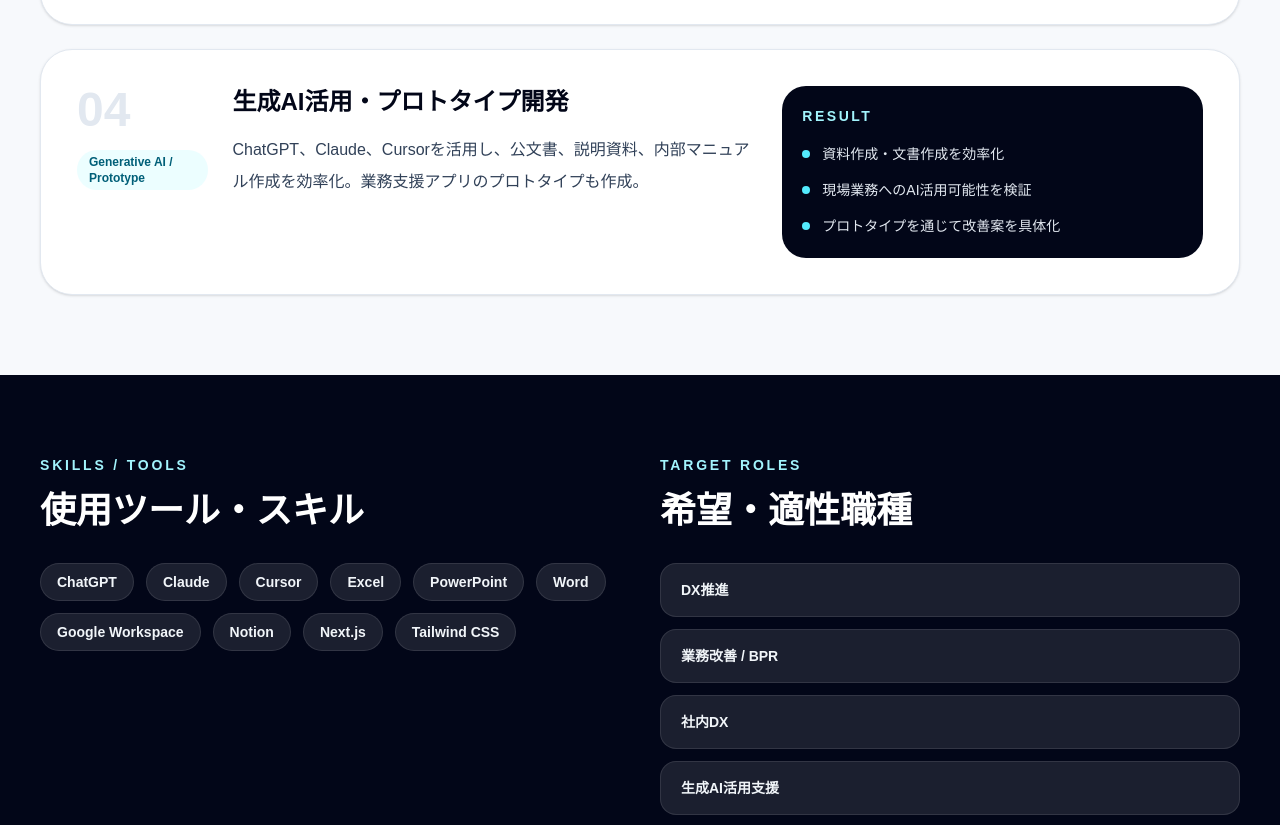
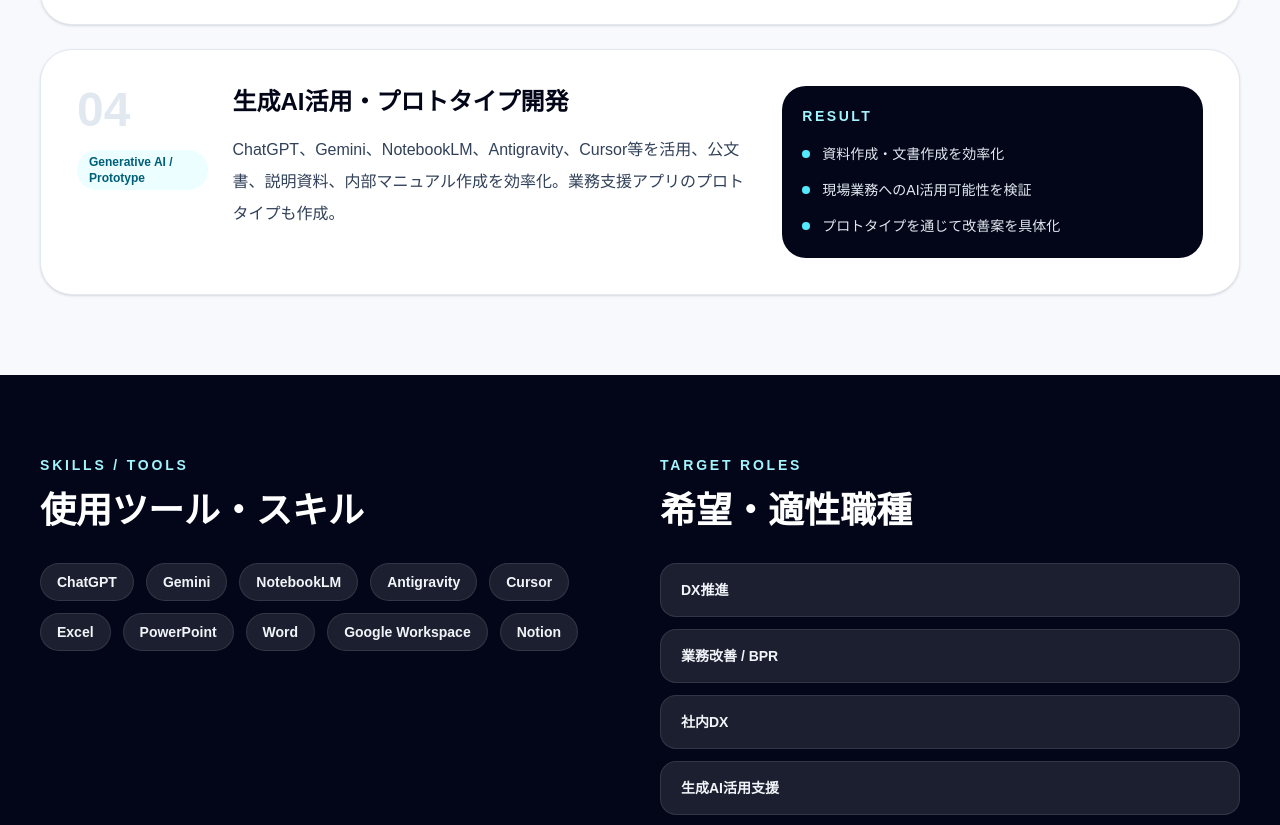
Before and after one commit to diveto21/yoneyama-portfolio, a Next.js app: page / in a window 1280 px wide. Shown: the part 2937-3762 px from the top of the page. Built offline with nearby package versions, Linux system fonts and the light colour scheme.

Commit message:
Update AI tools

```diff
--- a/app/page.tsx
+++ b/app/page.tsx
@@ -24,7 +24,7 @@ const strengths = [
   {
     title: "生成AI・ツール活用",
     description:
-      "ChatGPT、Claude、Cursor等を活用し、文書作成、業務整理、プロトタイプ開発を実務改善に接続します。",
+      "ChatGPT、Gemini、NotebookLM、Antigravity、Cursor等を活用し、文書作成、業務整理、プロトタイプ開発を実務改善に接続します。",
   },
 ];
 
@@ -58,22 +58,22 @@ const caseStudies = [
     title: "生成AI活用・プロトタイプ開発",
     category: "Generative AI / Prototype",
     summary:
-      "ChatGPT、Claude、Cursorを活用し、公文書、説明資料、内部マニュアル作成を効率化。業務支援アプリのプロトタイプも作成。",
+      "ChatGPT、Gemini、NotebookLM、Antigravity、Cursor等を活用、公文書、説明資料、内部マニュアル作成を効率化。業務支援アプリのプロトタイプも作成。",
     results: ["資料作成・文書作成を効率化", "現場業務へのAI活用可能性を検証", "プロトタイプを通じて改善案を具体化"],
   },
 ];
 
 const tools = [
   "ChatGPT",
-  "Claude",
+  "Gemini",
+  "NotebookLM",
+  "Antigravity",
   "Cursor",
   "Excel",
   "PowerPoint",
   "Word",
   "Google Workspace",
   "Notion",
-  "Next.js",
-  "Tailwind CSS",
 ];
 
 const roles = [
--- a/app/pdf/page.tsx
+++ b/app/pdf/page.tsx
@@ -24,7 +24,7 @@ const cases = [
     title: "生成AI活用・プロトタイプ開発",
     issue: "公文書、説明資料、内部マニュアル作成に時間がかかり、現場負担が大きい。",
     action:
-      "ChatGPT、Claude、Cursorを活用し、文書作成や業務整理、業務支援アプリのプロトタイプを作成。",
+      "ChatGPT、Gemini、NotebookLM、AntigravityClaude、Cursorを活用し、文書作成や業務整理、業務支援アプリのプロトタイプを作成。",
     result:
       "生成AIを現場業務に適用し、業務効率化と新たな支援ツールの可能性を検証。",
   },
@@ -39,7 +39,9 @@ const strengths = [
 
 const tools = [
   "ChatGPT",
-  "Claude",
+  "Gemini",
+  "NotebookLM",
+  "Antigravity",
   "Cursor",
   "Excel",
   "PowerPoint",
@@ -47,7 +49,6 @@ const tools = [
   "Google Workspace",
   "Notion",
 ];
-
 const roles = [
   "DX推進",
   "業務改善 / BPR",
```
